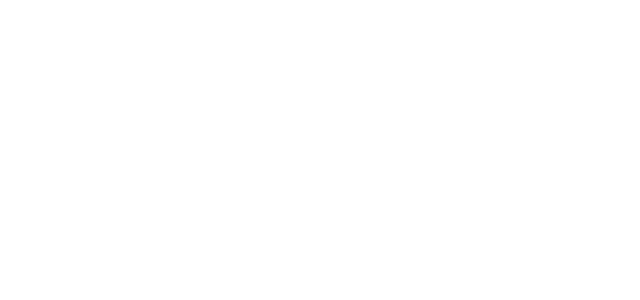
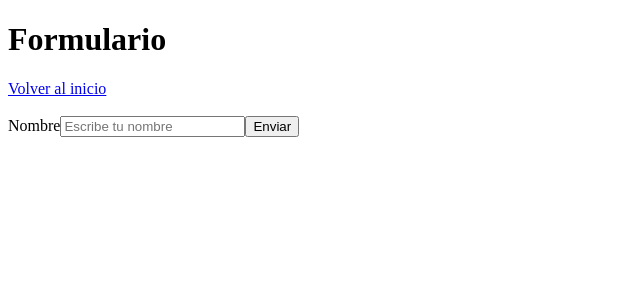
Before and after one commit to ZetaCygnus01/1PROYECTO, a React (Vite) app in the folder proyecto1/: page /formulario in a window 1280 px wide. Before the commit this address had no page. Shown: the top 300 px of the page, without its empty margins (0-640 px from the left). Built offline with nearby package versions, Linux system fonts and the light colour scheme; a web font is replaced by a local one.

Commit message:
Redireccionando formulario

```diff
--- a/proyecto1/src/App.jsx
+++ b/proyecto1/src/App.jsx
@@ -2,6 +2,7 @@ import { BrowserRouter, Routes, Route } from "react-router-dom";
 
 import Inicio from "./Pages/Inicio";
 import Prueba from "./Pages/Prueba";
+import Formulario from "./Pages/Formulario"
 
 function App() {
   return (
@@ -11,6 +12,7 @@ function App() {
 
         <Route path="/" element={<Inicio />} />
         <Route path="/prueba" element={<Prueba />} />
+        <Route path="/formulario" element={<Formulario />} />
 
       </Routes>
 
--- a/proyecto1/src/Pages/Formulario.jsx
+++ b/proyecto1/src/Pages/Formulario.jsx
@@ -1,12 +1,17 @@
 import Label from "../componentes/Label";
 import Input from "../componentes/Input";
 import Boton from "../componentes/Boton";
+import { Link } from "react-router-dom";
 
 function Formulario() {
     return (
         <div>
             <h1>Formulario</h1>
-
+                <Link to="/">
+                    Volver al inicio
+                </Link>
+            <br />
+            <br />
             <Label texto="Nombre" />
 
             <Input
```
